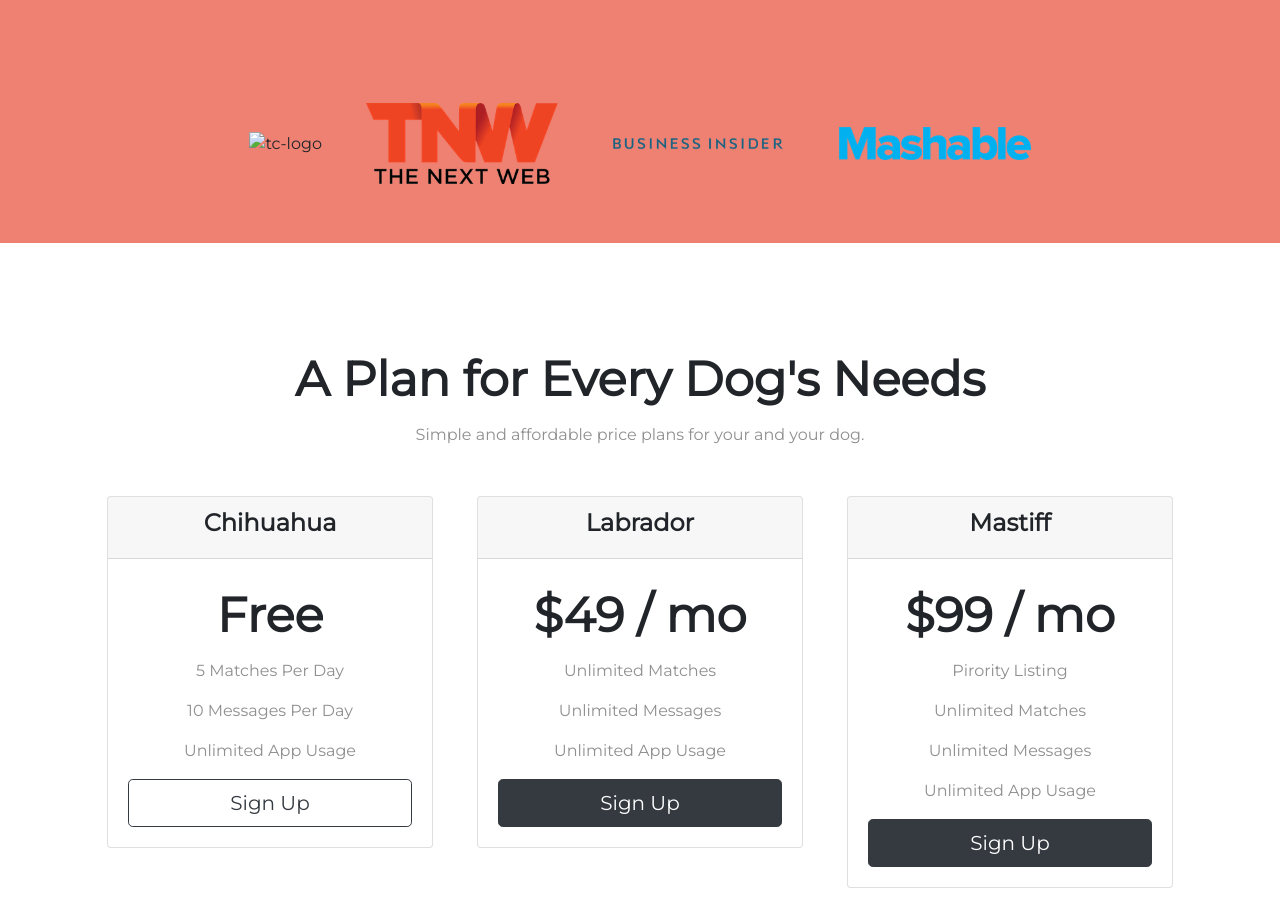
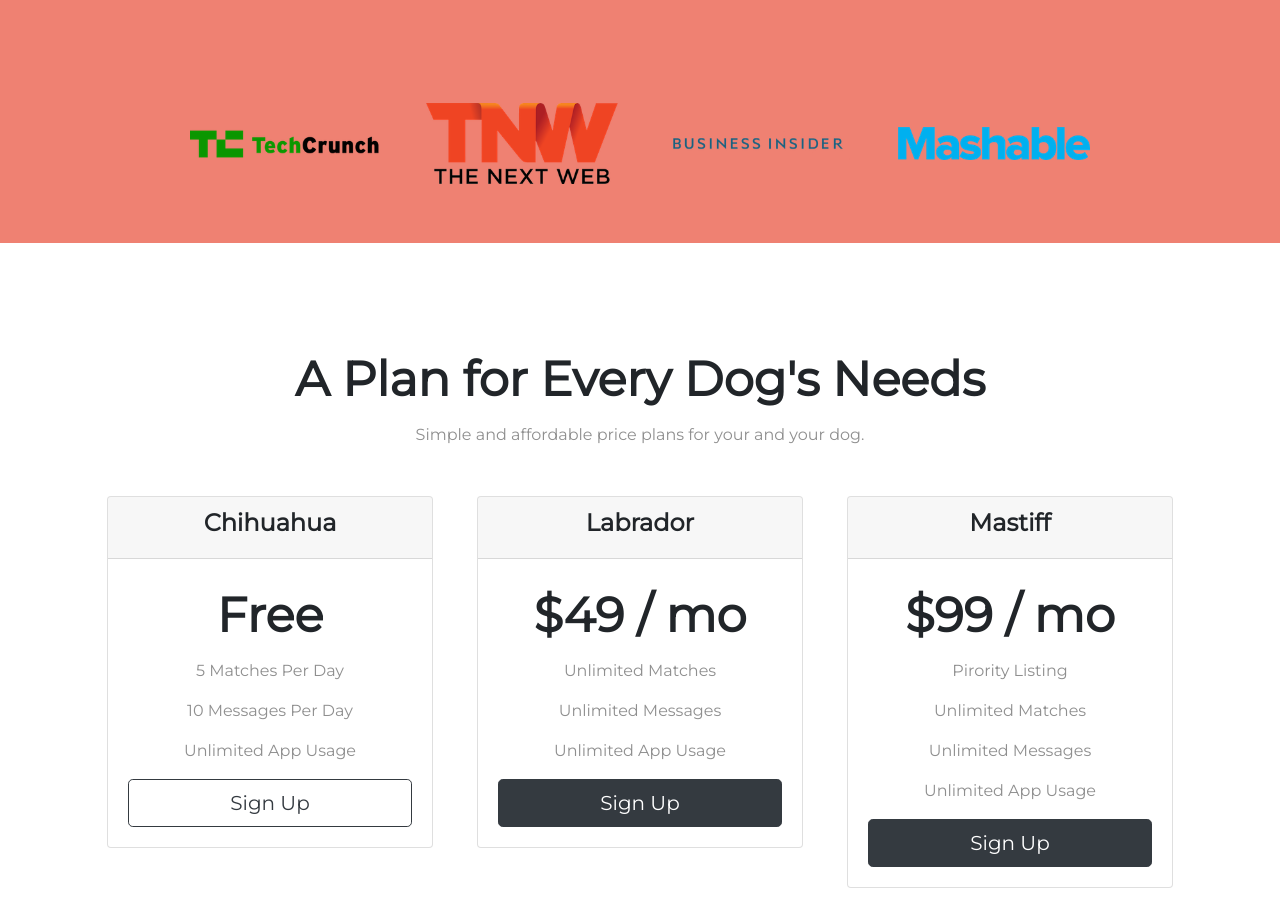
Before and after one commit to Surya1kant/tindog, a plain HTML site: page index.html in a window 1280 px wide. Shown: the part 1540-2464 px from the top of the page. Drawn offline with nearby package versions, Linux system fonts and the light colour scheme.

Commit message:
Update index.html

```diff
--- a/index.html
+++ b/index.html
@@ -138,7 +138,7 @@
   <!-- Press -->
 
   <section id="press">
-    <img class="press-logo" src="images/techcrunch.png" alt="tc-logo">
+    <img class="press-logo" src="images/techcrunch.jpg" alt="tc-logo">
     <img class="press-logo" src="images/tnw.png" alt="tnw-logo">
     <img class="press-logo" src="images/bizinsider.png" alt="biz-insider-logo">
     <img class="press-logo" src="images/mashable.png" alt="mashable-logo">
```
